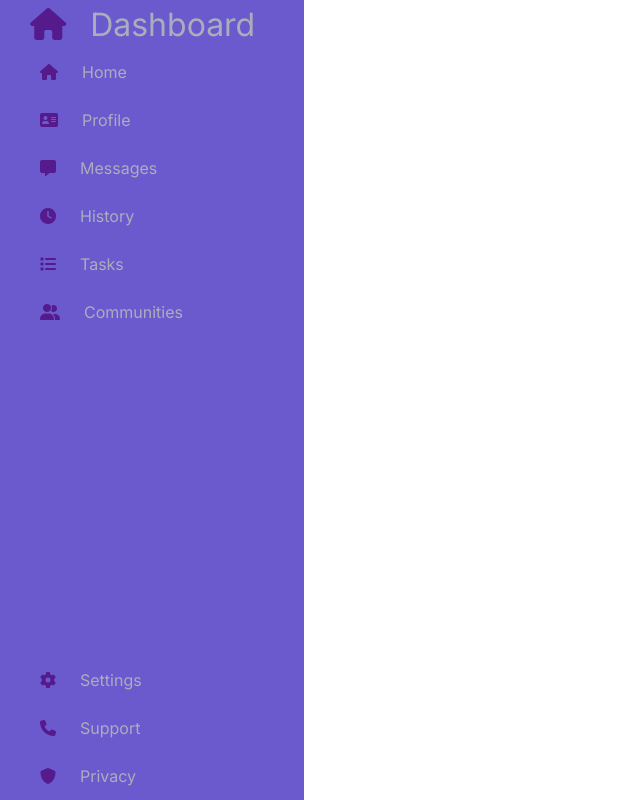
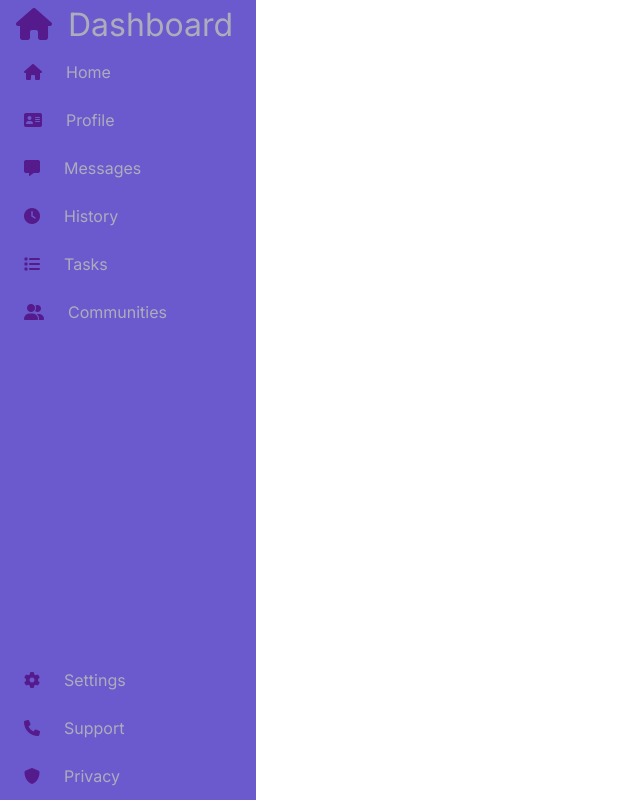
Before and after one commit to Krispie7/admin-dashboard, a plain HTML site: page index.html in a window 1280 px wide. Shown: the whole page, without its empty margins (0-640 px from the left). Drawn offline with Linux system fonts and the light colour scheme.

Commit message:
fixed spacing issue on title navbar

```diff
--- a/index.html
+++ b/index.html
@@ -13,7 +13,7 @@
         <ul class="navBarNav">
                 <a href="" class="navLink" id="navBarTitle">
                     <i class="fa-sharp fa-solid fa-house"></i>
-                    <span class="linkText" >Dashboard</span>
+                    <span class="linkText" id= "navBarTitleText">Dashboard</span>
                 </a>
                 <a href="" class="navLink">
                     <i class="fa-sharp fa-solid fa-house"></i>
--- a/styles.css
+++ b/styles.css
@@ -17,8 +17,8 @@ body{
 .navBar{
     background-color: slateblue;
     color:white;
-    padding: 0rem 1.5rem;
-    width: 3rem;
+    padding: 0;
+    width: 4rem;
     height:100%;
     position: fixed;
     align-items: center;
@@ -27,9 +27,13 @@ body{
 
 #navBarTitle{
     font-size: 2rem;
-    align-content: center;
-    justify-content: center;
+    transform: translate(-.5rem, 0);
 }
+
+#navBarTitleText{
+    transform: translate(-.5rem, 0);
+}
+
 .linkText{
     display:none;
     padding:.5rem 1.5rem;
@@ -43,14 +47,13 @@ body{
     padding:0;
     align-items: center;
     margin:0;
-    width:3rem;
+    width:4rem;
 }
 
 
 /*ON HOVERRRR*/
 .navBar:hover{
     width:16rem;
-
 }
 
 .navBar:hover .linkText{
@@ -58,8 +61,8 @@ body{
 }
 .navBar:hover #navBarTitle{
     justify-content: left;
-    transform: translate(-.615rem, 0%);
 }
+
 /*ON HOVERRR*/
 
 
@@ -71,8 +74,10 @@ body{
     display:flex;
     width:1rem;
     height:1rem;
-    margin: 1rem;
+    padding: 1rem;
     align-items: center;
+    transition: 300ms;
+    margin:0rem;
 }
 
 a{
```
